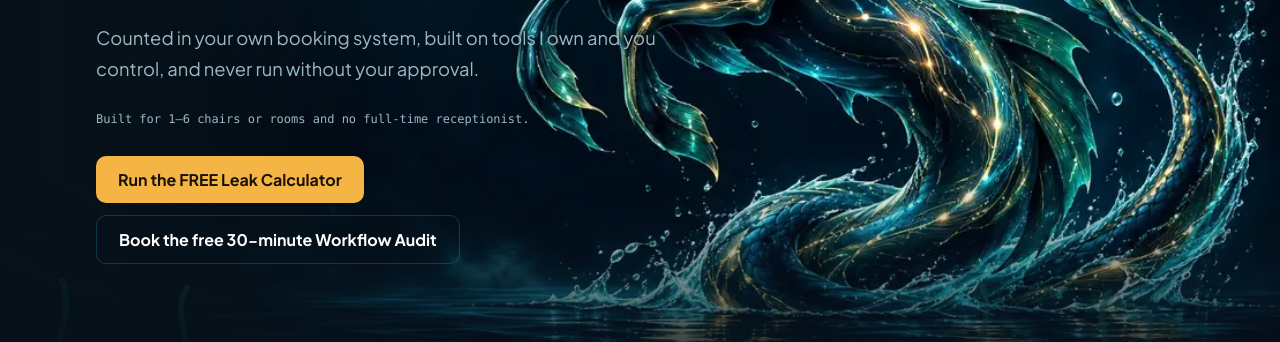
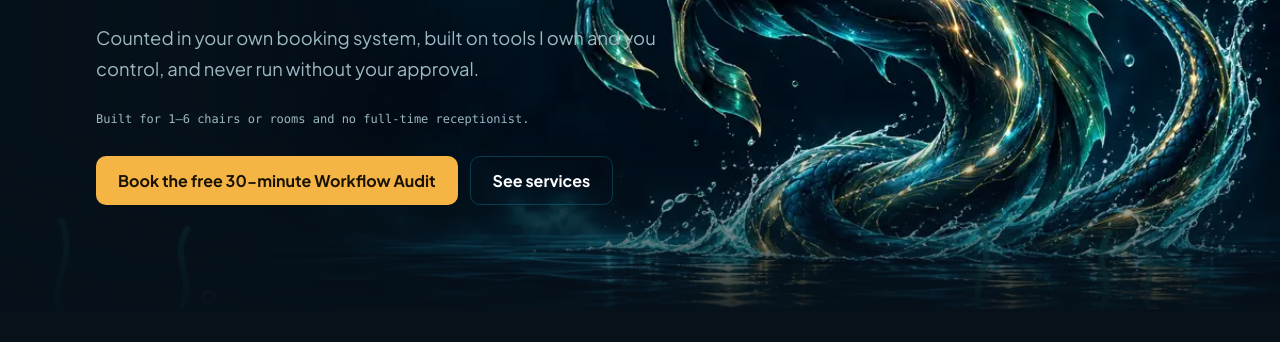
Before and after one commit to Mickey2001too/KelpieGroup, a plain HTML site: page index.html in a window 1280 px wide. Shown: the part 471-813 px from the top of the page. Drawn offline with Linux system fonts and the light colour scheme.

Commit message:
Homepage: remove duplicate calculator door — hero back to Audit primary; the FREE band under the hero is the single calculator block (nav link stays)

```diff
--- a/index.html
+++ b/index.html
@@ -284,8 +284,8 @@ footer .wrap{display:flex;flex-wrap:wrap;gap:12px 28px;justify-content:space-bet
         <p class="lede">Counted in your own booking system, built on tools I own and you control, and never run without your approval.</p>
         <p class="note">Built for 1–6 chairs or rooms and no full-time receptionist.</p>
         <div class="btn-row">
-          <a class="btn btn-sun" href="leak-calculator.html">Run the FREE Leak Calculator</a>
-          <a class="btn btn-ghost" href="https://calendar.app.google/PJZyF1Ht2vgJFSdE9" target="_blank" rel="noopener">Book the free 30-minute Workflow Audit</a>
+          <a class="btn btn-sun" href="https://calendar.app.google/PJZyF1Ht2vgJFSdE9" target="_blank" rel="noopener">Book the free 30-minute Workflow Audit</a>
+          <a class="btn btn-ghost" href="#services" data-go="services">See services</a>
         </div>
       </div>
     </div>
```
